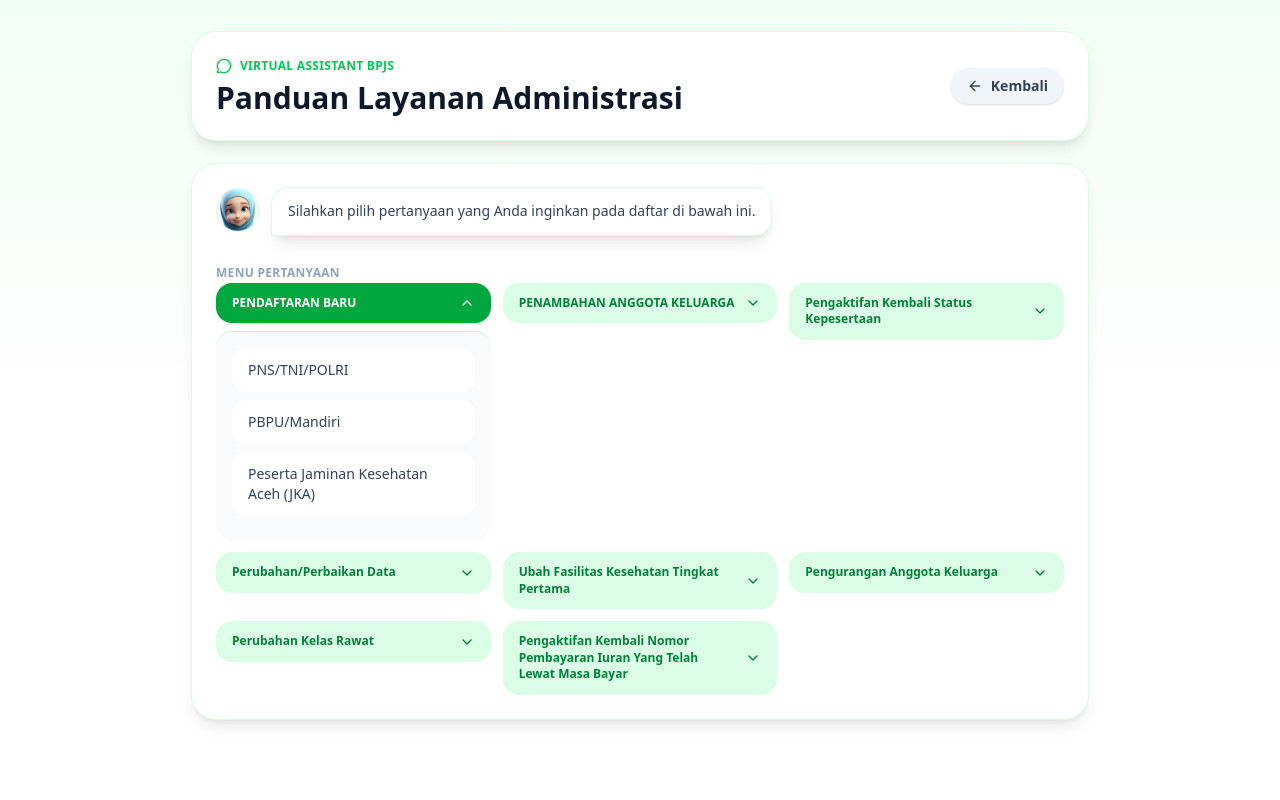
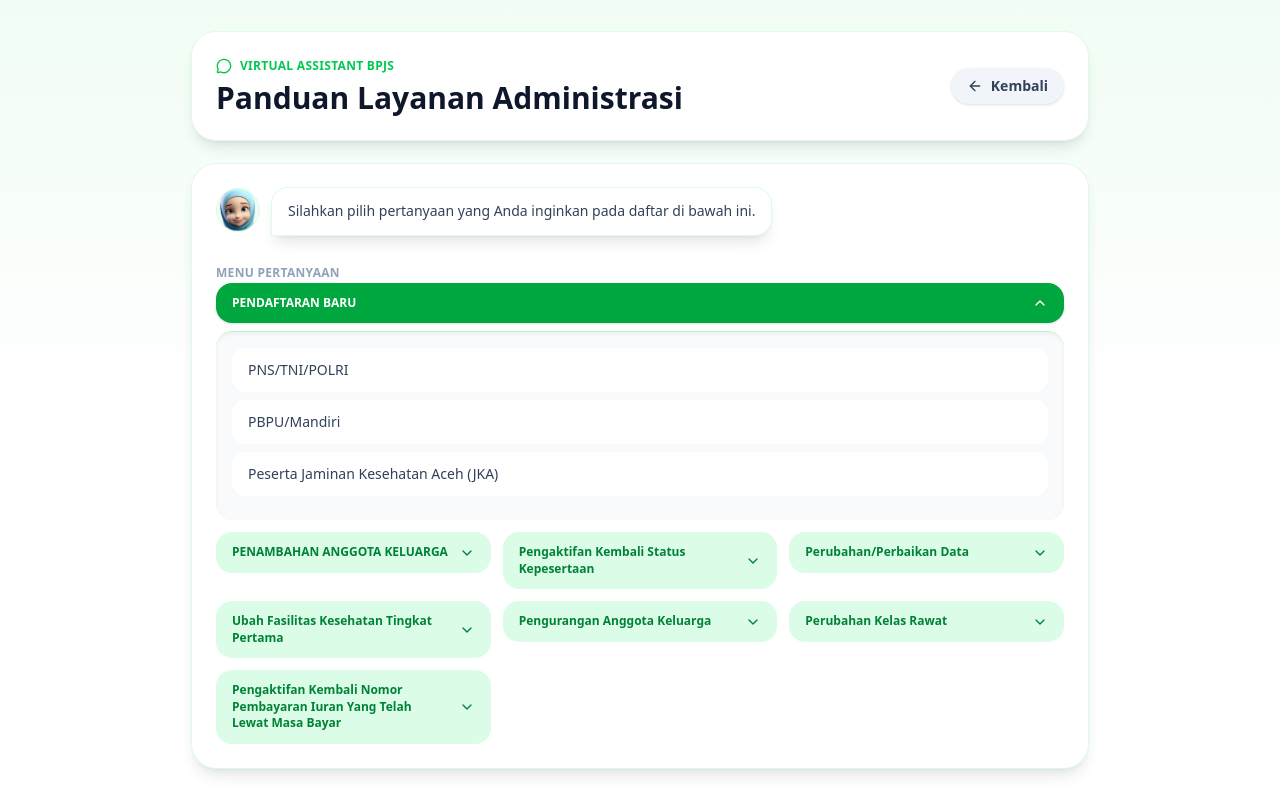
Before and after one commit to alchemn/va-bpjs, a Next.js app: page /administrasi in a window 1280 px wide. Both pictures are taken after a click on the button "PENDAFTARAN BARU". Built offline with nearby package versions, Linux system fonts and the light colour scheme.

Commit message:
fix layout category

```diff
--- a/app/administrasi/page.tsx
+++ b/app/administrasi/page.tsx
@@ -140,21 +140,27 @@
                 </span>
 
                 {/* Grid kategori */}
-                <div className="grid grid-cols-[repeat(auto-fit,minmax(240px,1fr))] gap-3">
+                <div className="grid grid-cols-1 sm:grid-cols-2 md:grid-cols-3 gap-3 items-start">
                   {categories.map((cat) => {
                     const isOpen = expanded === cat.key;
                     return (
-      <div key={cat.key}>
+                      <div
+                        key={cat.key}
+                        className={`transition-all duration-300 ${
+                          isOpen ? "sm:col-span-2 md:col-span-3" : ""
+                        }`}>
+                        <div className="flex flex-col h-fit">
                           <button
                             onClick={() =>
-            setExpanded((prev) => (prev === cat.key ? null : cat.key))
+                              setExpanded((prev) =>
+                                prev === cat.key ? null : cat.key
+                              )
                             }
                             className={`flex items-center justify-between w-full rounded-2xl px-4 py-3 text-xs font-semibold text-left transition-all ${
                               isOpen
                                 ? "bg-green-600 text-white shadow"
                                 : "bg-green-100 text-green-700 hover:bg-green-200"
-          }`}
-        >
+                            }`}>
                             <span className="text-xs font-semibold whitespace-normal break-words leading-snug">
                               {cat.title}
                             </span>
@@ -164,8 +170,7 @@
                               }`}
                             />
                           </button>
-
-        <AnimatePresence initial={false}>
+                          <AnimatePresence>
                             {isOpen && (
                               <motion.div
                                 key="content"
@@ -173,8 +178,7 @@
                                 animate={{ opacity: 1, height: "auto" }}
                                 exit={{ opacity: 0, height: 0 }}
                                 transition={{ duration: 0.3 }}
-              className="border-t border-green-200 bg-slate-50 rounded-2xl p-4 mt-2"
-            >
+                                className="border-t border-green-200 bg-slate-50 rounded-2xl p-4 mt-2 shadow-inner">
                                 {cat.question.map((qa) => (
                                   <button
                                     key={qa.q}
@@ -183,8 +187,7 @@
                                       setAnswer(formatAnswerText(qa.a));
                                       setOpenDialog(true);
                                     }}
-                  className="w-full text-left rounded-xl px-4 py-3 text-sm mb-2 bg-white text-slate-700 hover:bg-slate-100 transition"
-                >
+                                    className="w-full text-left rounded-xl px-4 py-3 text-sm mb-2 bg-white text-slate-700 hover:bg-slate-100 transition">
                                     {qa.q}
                                   </button>
                                 ))}
@@ -192,9 +195,12 @@
                             )}
                           </AnimatePresence>
                         </div>
+                      </div>
                     );
                   })}
                 </div>
+
+
 
               </div>
             </div>
```
Lines whose indentation alone changed are shown as unchanged.
